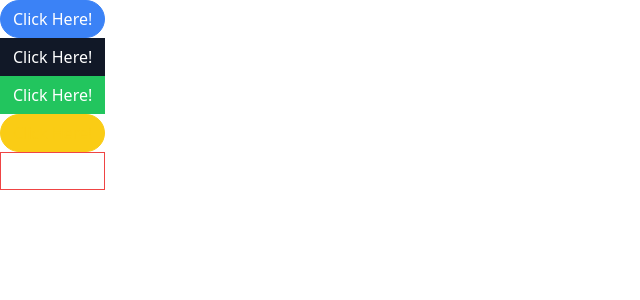
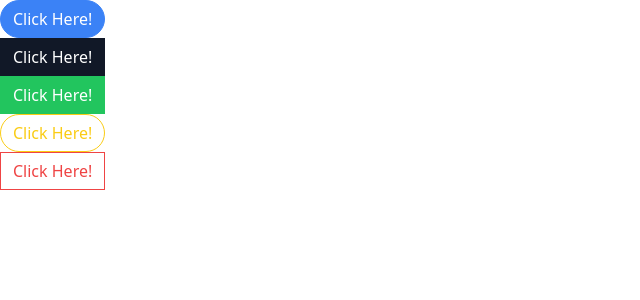
Before and after one commit to PulkitSharma0017/Comps-nav-routes, a React (Create React App) app: page / in a window 1280 px wide. Shown: the top 300 px of the page, without its empty margins (0-640 px from the left). Built offline with nearby package versions, Linux system fonts and the light colour scheme.

Commit message:
add twMerge
To fix bug of text-white overwriting other font colors

```diff
--- a/src/Button.js
+++ b/src/Button.js
@@ -1,4 +1,5 @@
 import className from "classnames";
+import { twMerge } from "tailwind-merge";
 
 function Button({
   children,
@@ -10,7 +11,8 @@ function Button({
   outlined,
   rounded,
 }) {
-  const classes = className("px-3 py-1.5 border", {
+  const classes = twMerge(
+    className("px-3 py-1.5 border", {
       "border-blue-500 bg-blue-500 text-white": primary,
       "border-gray-900 bg-gray-900 text-white": secondary,
       "border-green-500 bg-green-500 text-white": success,
@@ -23,7 +25,8 @@ function Button({
       "text-green-500": outlined && success,
       "text-yellow-400": outlined && warning,
       "text-red-500": outlined && danger,
-  });
+    }),
+  );
 
   return <button className={classes}>{children}</button>;
 }
```
Lines whose indentation alone changed are shown as unchanged.
